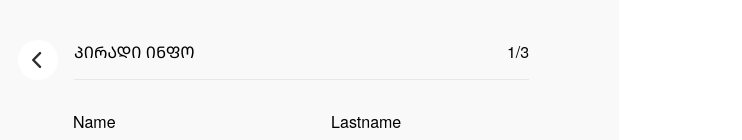
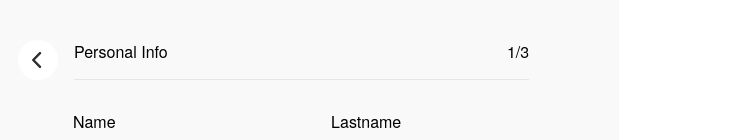
Before and after one commit to Tailung1/Redberry-Bootcamp-6, a React (Vite) app: page /personal in a window 1280 px wide. Shown: the top 140 px of the page, without its empty margins (72-814 px from the left). Built offline with nearby package versions, Linux system fonts and the light colour scheme; a web font is replaced by a local one.

Commit message:
continue working in experince component

```diff
--- a/src/components/Personal.tsx
+++ b/src/components/Personal.tsx
@@ -1,4 +1,4 @@
-import React, { use, useEffect, useState } from "react";
+import React, { useEffect, useState } from "react";
 import arrowIMG from "../assets/arrow.svg";
 import starIMG from "../assets/star.png";
 import atIMG from "../assets/at.svg";
@@ -113,7 +113,7 @@ export default function Personal({ image, setImage }: PersonalProps) {
           />
           <div className='flex flex-col gap-[15px] w-full'>
             <div className='flex justify-between'>
-              <h2>ᲞᲘᲠᲐᲓᲘ ᲘᲜᲤᲝ</h2>
+              <h2>Personal Info</h2>
               <p>1/3</p>
             </div>
             <hr />
```
